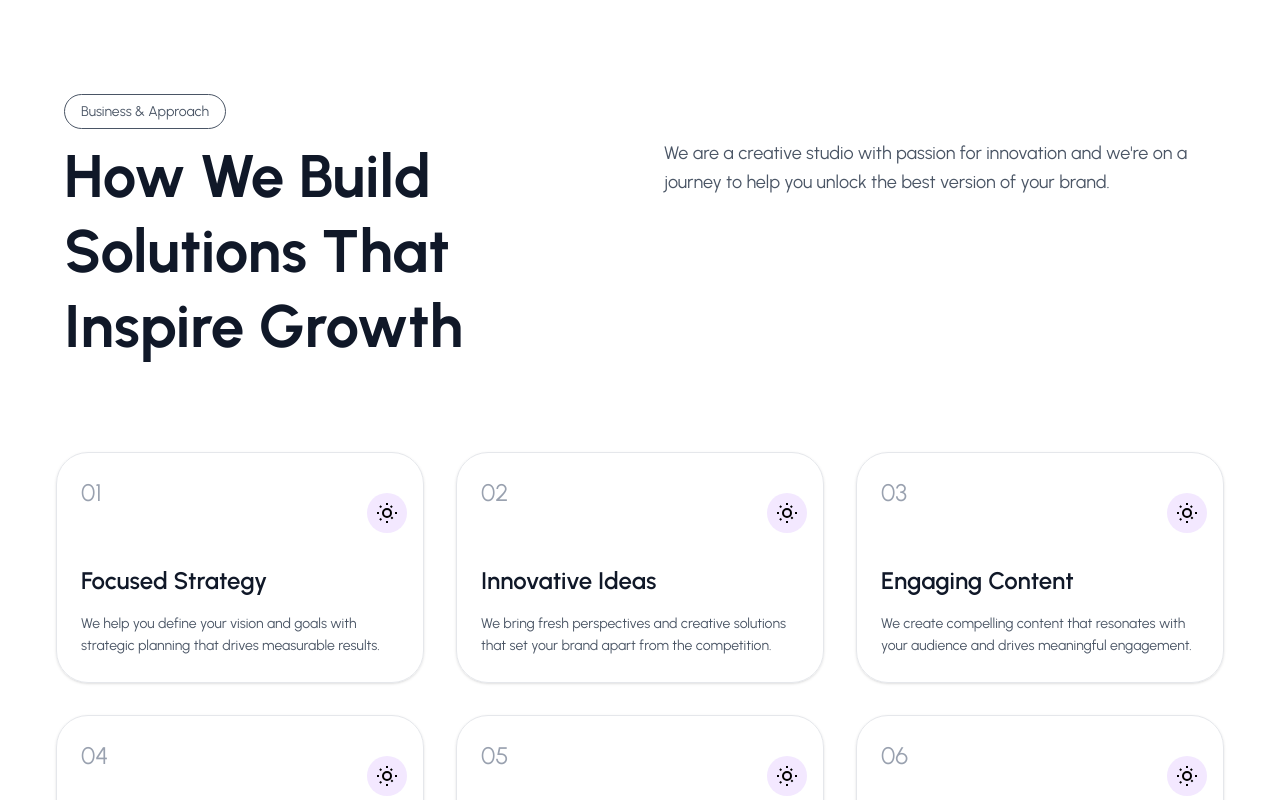
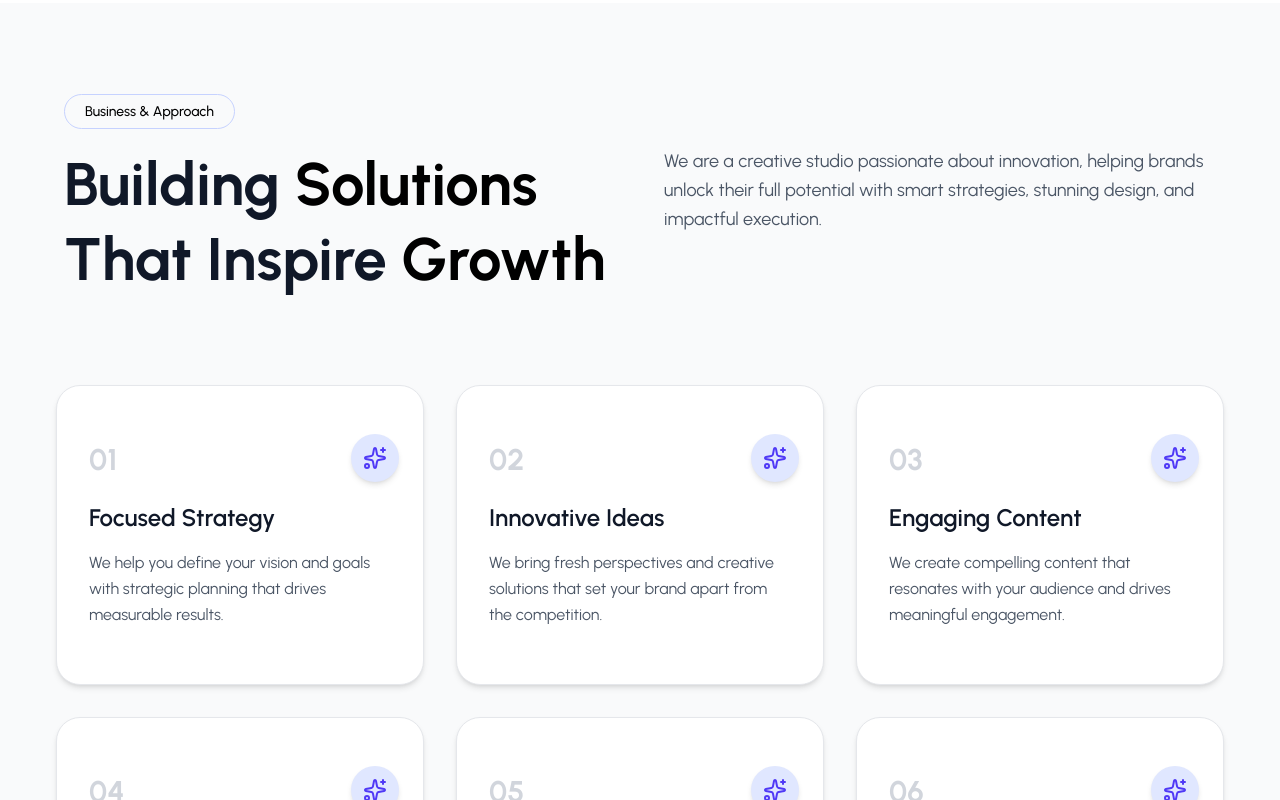
Before and after one commit to abrarkhalidofficial/Refly2025, a Next.js app: page / in a window 1280 px wide. Shown: the part 3860-4660 px from the top of the page. Built offline with nearby package versions, Linux system fonts and the light colour scheme.

Commit message:
Update business-section.tsx

```diff
--- a/components/business-section.tsx
+++ b/components/business-section.tsx
@@ -1,5 +1,8 @@
+"use client";
+
 import { Card, CardContent } from "@/components/card";
-import { ChevronLeft, ChevronRight } from "lucide-react";
+import { motion } from "framer-motion";
+import { Sparkles } from "lucide-react";
 
 export default function Home() {
   const cards = [
@@ -35,78 +38,113 @@ export default function Home() {
     },
   ];
 
+  const container = {
+    hidden: { opacity: 0 },
+    show: {
+      opacity: 1,
+      transition: { staggerChildren: 0.25 },
+    },
+  };
+
+  const fadeUp = {
+    hidden: { opacity: 0, y: 40 },
+    show: {
+      opacity: 1,
+      y: 0,
+      transition: { duration: 0.6, ease: "easeOut" },
+    },
+  };
+
   return (
-    <div className="min-h-screen bg-white p-8 urbanist">
+    <div className="min-h-screen bg-gray-50 p-8 font-['Urbanist']">
       <section className="p-8 py-16 max-w-8xl mx-auto">
-        <div className="mb-4">
-          <span className="text-sm text-gray-600 bg-white px-4 py-2 rounded-full border">
+        <div className="mb-6">
+          <span className="text-sm text-black  px-5 py-2 rounded-full border border-indigo-200 font-medium">
             Business & Approach
           </span>
         </div>
 
-        <div className="grid lg:grid-cols-2 gap-12 items-start">
-          <div>
-            <h1 className="text-4xl lg:text-6xl font-bold text-gray-900 mb-6 leading-tight">
-              How We Build Solutions That Inspire Growth
-            </h1>
-          </div>
-          <div>
-            <p className="text-gray-600 text-lg leading-relaxed">
-              We are a creative studio with passion for innovation and we're on
-              a journey to help you unlock the best version of your brand.
-            </p>
-          </div>
-        </div>
+        <motion.div
+          variants={container}
+          initial="hidden"
+          animate="show"
+          className="grid lg:grid-cols-2 gap-12 items-start"
+        >
+          <motion.h1
+            variants={fadeUp}
+            className="text-4xl lg:text-6xl font-bold text-gray-900 mb-6 leading-tight"
+          >
+            Building <span className="text-black">Solutions</span> <br /> That
+            Inspire <span className="text-black">Growth</span>
+          </motion.h1>
+
+          <motion.p
+            variants={fadeUp}
+            className="text-gray-600 text-lg leading-relaxed"
+          >
+            We are a creative studio passionate about innovation, helping brands
+            unlock their full potential with smart strategies, stunning design,
+            and impactful execution.
+          </motion.p>
+        </motion.div>
       </section>
-
       <section className="px-6 max-w-8xl mx-auto">
-        <div className="grid md:grid-cols-2 lg:grid-cols-3 gap-8">
+        <motion.div
+          variants={container}
+          initial="hidden"
+          animate="show"
+          className="grid md:grid-cols-2 lg:grid-cols-3 gap-8"
+        >
           {cards.map((card) => (
-            <Card
+            <motion.div
               key={card.id}
-              className={`relative border border-gray-200 transition-all group
-                bg-transparent  hover:bg-gray-900 rounded-4xl urbanist`}
+              variants={fadeUp}
+              whileHover={{ scale: 1.04 }}
+              transition={{ type: "spring", stiffness: 300 }}
             >
-              <CardContent className="pl-6 pr-6 relative z-10">
-                <div className="absolute top-4 right-4">
-                  <div
-                    className={`w-10 h-10 rounded-full flex items-center justify-center transition-colors
-                        ${
-                          !card.id ? "" : "bg-purple-100"
-                        } group-hover:bg-purple-500`}
+              <Card
+                className="relative border border-gray-200 bg-white transition-all group
+                rounded-3xl shadow-md hover:shadow-xl hover:border-indigo-500/50
+                hover:bg-gradient-to-br hover:from-black hover:to-black overflow-hidden"
+              >
+                <CardContent className="p-8 relative z-10">
+                  <motion.div
+                    whileHover={{ rotate: 10 }}
+                    className="absolute top-6 right-6"
                   >
-                    <svg
-                      fill="none"
-                      stroke="currentColor"
-                      strokeWidth={2}
-                      viewBox="0 0 24 24"
-                      className="w-6 h-6 transition-colors text-black group-hover:text-white"
+                    <div
+                      className="w-12 h-12 rounded-full flex items-center justify-center
+                      bg-indigo-100 text-indigo-600 group-hover:bg-white group-hover:text-purple-600
+                      transition-colors shadow-md"
                     >
-                      <path d="M12 2v2m0 16v2m10-10h-2M4 12H2m15.07-7.07l-1.41 1.41M6.34 17.66l-1.41 1.41M17.66 17.66l-1.41-1.41M6.34 6.34L4.93 4.93M12 8a4 4 0 100 8 4 4 0 000-8z" />
-                    </svg>
-                  </div>
-                </div>
-                <div className="text-2xl mb-4 text-gray-400 group-hover:text-gray-300">
-                  {card.id}
-                </div>
-                <div className="pt-10">
-                  <h3
+                      <Sparkles className="w-6 h-6" />
+                    </div>
+                  </motion.div>
+                  <motion.div
+                    variants={fadeUp}
+                    className="text-3xl mb-6 font-bold text-gray-300 group-hover:text-white/70"
+                  >
+                    {card.id}
+                  </motion.div>
+                  <motion.h3
+                    variants={fadeUp}
                     className="text-2xl font-semibold mb-4 transition-colors
-                  text-gray-900 group-hover:text-white"
+                    text-gray-900 group-hover:text-white"
                   >
                     {card.title}
-                  </h3>
-                  <p
-                    className="text-sm leading-relaxed transition-colors
-                  text-gray-600 group-hover:text-gray-300"
+                  </motion.h3>
+                  <motion.p
+                    variants={fadeUp}
+                    className="text-base leading-relaxed transition-colors
+                    text-gray-600 group-hover:text-gray-100"
                   >
                     {card.desc}
-                  </p>
-                </div>
-              </CardContent>
-            </Card>
+                  </motion.p>
+                </CardContent>
+              </Card>
+            </motion.div>
           ))}
-        </div>
+        </motion.div>
       </section>
     </div>
   );
```
